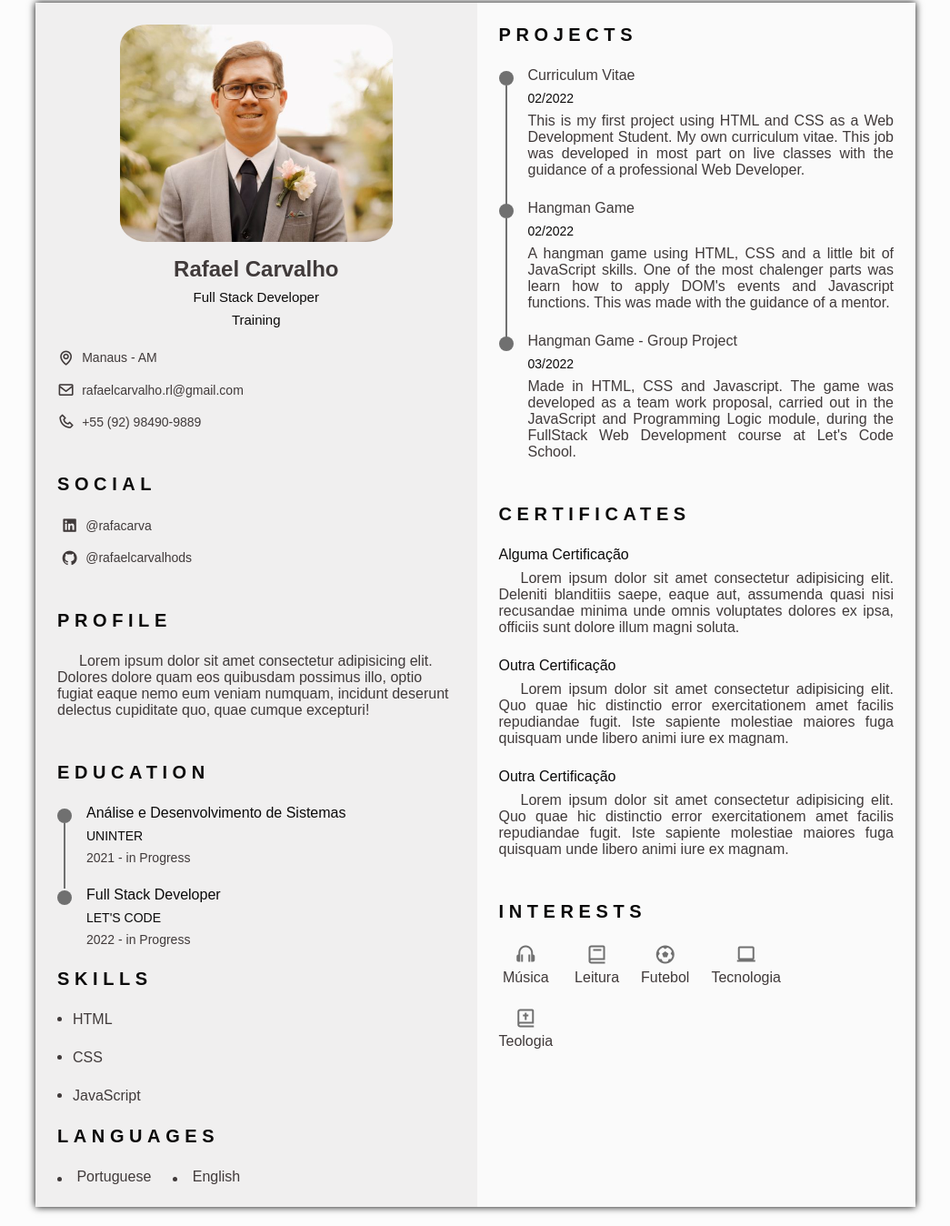
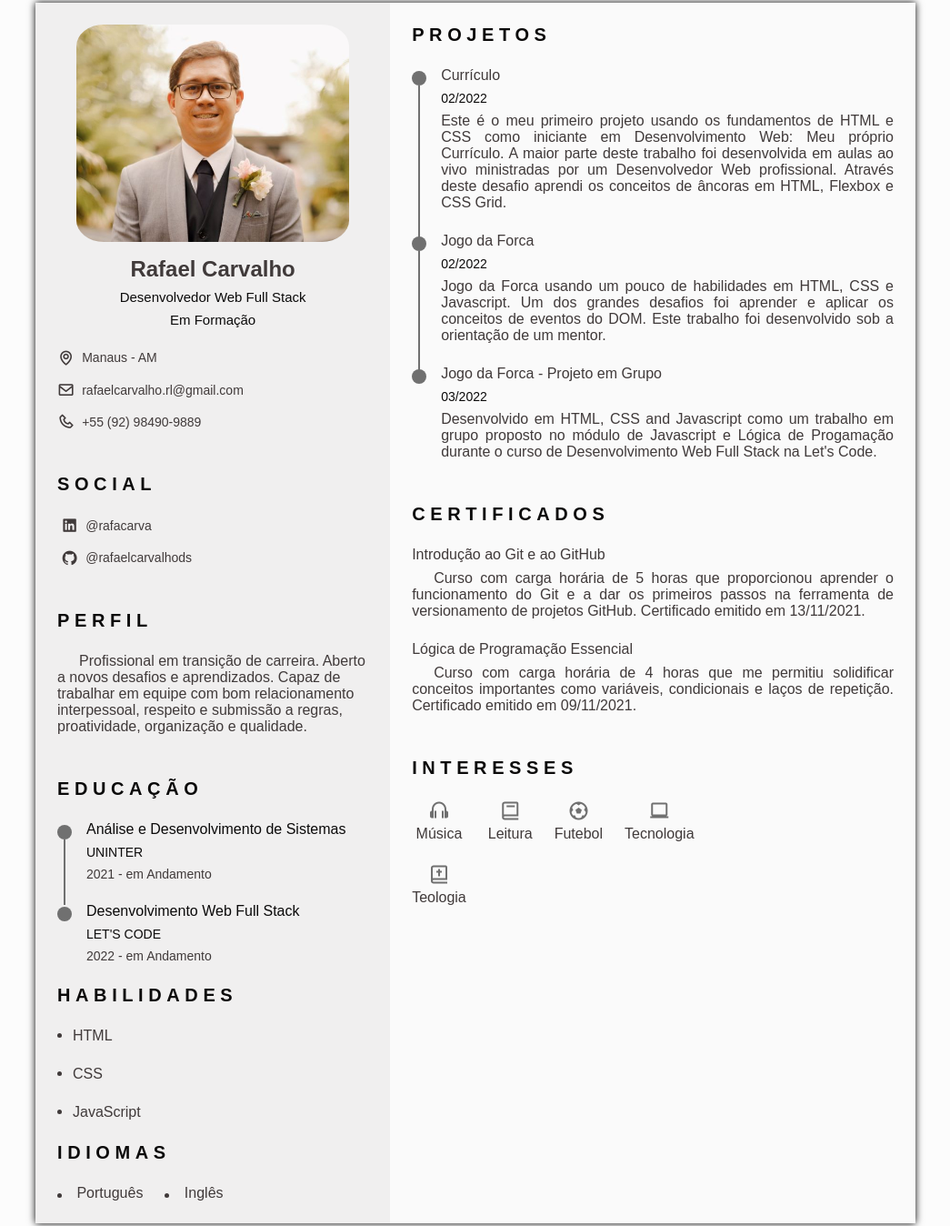
Before and after one commit to eternocarvalho/Curriculo-Rafael-Carvalho, a plain HTML site: page index.html in a window 1280 px wide. Shown: the part 45-1393 px from the top of the page at 91% size, without its empty margins (117-1162 px from the left). Drawn offline with nearby package versions, Linux system fonts and the light colour scheme.

Commit message:
translated to portuguese

```diff
--- a/index.html
+++ b/index.html
@@ -1,7 +1,7 @@
 
 
 <!DOCTYPE html>
-<html lang="en">
+<html lang="pt-BR">
 
   <head>
     <meta charset="UTF-8" />
@@ -41,33 +41,33 @@
 
             <li class="nav_item">
               <a href="#profile" class="nav_link">
-                <i class="nav_icon">Profile</i>
+                <i class="nav_icon">Perfil</i>
               </a>
             </li>
 
             <li class="nav_item">
               <a href="#education" class="nav_link">
-                <i class="nav_icon">Education</i></a>
+                <i class="nav_icon">Educação</i></a>
             </li>
 
             <li class="nav_item">
               <a href="#skills" class="nav_link">
-                <i class="nav_icon">Skills</i></a>
+                <i class="nav_icon">Habilidades</i></a>
             </li>
 
             <li class="nav_item">
               <a href="#experience" class="nav_link">
-                <i class="nav_icon">Experience</i></a>
+                <i class="nav_icon">Projetos</i></a>
             </li>
 
             <li class="nav_item">
               <a href="#certificates" class="nav_link">
-                <i class="nav_icon">Certificates</i></a>
+                <i class="nav_icon">Certificados</i></a>
             </li>
 
             <li class="nav_item">
               <a href="#interests" class="nav_link">
-                <i class="nav_icon">Interests</i></a>
+                <i class="nav_icon">Interesses</i></a>
             </li>
           </ul>
         </div>
@@ -90,8 +90,8 @@
                 <img src="assets/images/rafa-perfil-mini.jpg" alt="Foto de Perfil" class="home_img">
 
                 <h1 class="home_title">Rafael <b>Carvalho</b></h1>
-                <h3 class="home_profession">Full Stack Developer</h3>
-                <h3 class="home_profession">Training</h3>
+                <h3 class="home_profession">Desenvolvedor Web Full Stack</h3>
+                <h3 class="home_profession">Em Formação</h3>
 
               </div>
 
@@ -128,17 +128,15 @@
 
 
           <section class="profile section" id="profile">
-            <h2 class="section-title">Profile</h2>
+            <h2 class="section-title">Perfil</h2>
             <p class="profile_description">
-              Lorem ipsum dolor sit amet consectetur adipisicing elit. Dolores dolore quam eos quibusdam possimus
-              illo, optio fugiat eaque nemo eum veniam numquam, incidunt deserunt delectus cupiditate quo, quae
-              cumque excepturi!
+              Profissional em transição de carreira. Aberto a novos desafios e aprendizados. Capaz de trabalhar em equipe com bom relacionamento interpessoal, respeito e submissão a regras, proatividade, organização e qualidade.
             </p>
           </section>
 
 
           <section class="education section" id="education">
-            <h2 class="section-title">Education</h2>
+            <h2 class="section-title">Educação</h2>
 
             <div class="education_container bd-grid">
 
@@ -153,7 +151,7 @@
                     Análise e Desenvolvimento de Sistemas
                   </h3>
                   <span class="education_studies">UNINTER</span>
-                  <span class="education_year">2021 - in Progress</span>
+                  <span class="education_year">2021 - em Andamento</span>
                 </div>
               </div>
 
@@ -165,9 +163,9 @@
                 </div>
 
                 <div class="education_data bd-grid">
-                  <h3 class="education_title">Full Stack Developer</h3>
+                  <h3 class="education_title">Desenvolvimento Web Full Stack</h3>
                   <span class="education_studies">LET'S CODE</span>
-                  <span class="education_year">2022 - in Progress</span>
+                  <span class="education_year">2022 - em Andamento</span>
                 </div>
               </div>
 
@@ -188,7 +186,7 @@
 
 
           <section class="skills" id="skills">
-            <h2 class="section-title">Skills</h2>
+            <h2 class="section-title">Habilidades</h2>
             <div class="skills_content bd-grid">
               <ul class="skills_data">
 
@@ -209,14 +207,14 @@
           </section>
 
           <section class="languages" id="languages">
-            <h2 class="section-title">Languages</h2>
+            <h2 class="section-title">Idiomas</h2>
             <div class="languages_content bd-grid">
               <ul class="languages_data">
                 <li class="languages_name">
-                  <span class="languages_circle"></span> Portuguese
+                  <span class="languages_circle"></span> Português
                 </li>
                 <li class="languages_name">
-                  <span class="languages_circle"></span> English
+                  <span class="languages_circle"></span> Inglês
                 </li>
               </ul>
             </div>
@@ -241,7 +239,7 @@
         <div class="resume_right">
 
           <section class="experience section" id="experience">
-            <h2 class="section-title">Projects</h2>
+            <h2 class="section-title">Projetos</h2>
 
             <div class="experience_container bd-grid">
 
@@ -253,11 +251,11 @@
 
                 <div class="experience_data bd-grid">
                   <h3 class="experience_title">
-                    <a href="https://rafaelcarvalhods.github.io/Curriculo-Rafael-Carvalho/" class="experience_link">Curriculum Vitae</a>
+                    <a href="https://rafaelcarvalhods.github.io/Curriculo-Rafael-Carvalho/" class="experience_link">Currículo</a>
                   </h3>
                   <span class="experience_company">02/2022</span>
                   <p class="experience_description">
-                    This is my first project using HTML and CSS as a Web Development Student. My own curriculum vitae. This job was developed in most part on live classes with the guidance of a professional Web Developer.
+                    Este é o meu primeiro projeto usando os fundamentos de HTML e CSS como iniciante em Desenvolvimento Web: Meu próprio Currículo. A maior parte deste trabalho foi desenvolvida  em aulas ao vivo ministradas por um Desenvolvedor Web profissional. Através deste desafio aprendi os conceitos de âncoras em HTML, Flexbox e CSS Grid.
                   </p>
                 </div>
               </div>
@@ -270,11 +268,11 @@
 
                 <div class="experience_data bd-grid">
                   <h3 class="experience_title">
-                    <a href="https://rafaelcarvalhods.github.io/hangmangame-jogodaforca/" class="experience_link">Hangman Game</a>
+                    <a href="https://rafaelcarvalhods.github.io/hangmangame-jogodaforca/" class="experience_link">Jogo da Forca</a>
                   </h3>
                   <span class="experience_company">02/2022</span>
                   <p class="experience_description">
-                    A hangman game using HTML, CSS and a little bit of JavaScript skills. One of the most chalenger parts was learn how to apply DOM's events and Javascript functions. This was made with the guidance of a mentor.
+                    Jogo da Forca usando um pouco de habilidades em HTML, CSS e Javascript. Um dos grandes desafios foi aprender e aplicar os conceitos de eventos do DOM. Este trabalho foi desenvolvido sob a orientação de um mentor.
                   </p>
                 </div>
               </div>
@@ -287,11 +285,11 @@
 
                 <div class="experience_data bd-grid">
                   <h3 class="experience_title">
-                    <a href="https://carlosalbertoestrela.github.io/forca2.0_em-grupo/" class="experience_link">Hangman Game - Group Project</a>
+                    <a href="https://carlosalbertoestrela.github.io/forca2.0_em-grupo/" class="experience_link">Jogo da Forca - Projeto em Grupo</a>
                   </h3>
                   <span class="experience_company">03/2022</span>
                   <p class="experience_description">
-                    Made in HTML, CSS and Javascript. The game was developed as a team work proposal, carried out in the JavaScript and Programming Logic module, during the FullStack Web Development course at Let's Code School.
+                    Desenvolvido em HTML, CSS and Javascript como um trabalho em grupo proposto no módulo de Javascript e Lógica de Progamação durante o curso de Desenvolvimento Web Full Stack na Let's Code.
                   </p>
                 </div>
               </div>
@@ -302,42 +300,42 @@
 
 
           <section class="certificate section" id="certificates">
-            <h2 class="section-title">Certificates</h2>
+            <h2 class="section-title">Certificados</h2>
             <div class="certificate_container bd-grid">
 
               <div class="certificate_content">
                 <h3 class="certificate_title">
-                  Alguma Certificação
+                  <a href="https://www.dio.me/certificate/8369FAA2/share" class="experience_link">Introdução ao Git e ao GitHub</a>
                 </h3>
                 <p class="certificate_description">
-                  Lorem ipsum dolor sit amet consectetur adipisicing elit. Deleniti blanditiis saepe, eaque aut, assumenda quasi nisi recusandae minima unde omnis voluptates dolores ex ipsa, officiis sunt dolore illum magni soluta.
+                  Curso com carga horária de 5 horas que proporcionou aprender o funcionamento do Git e a dar os primeiros passos na ferramenta de versionamento de projetos GitHub. Certificado emitido em 13/11/2021.
                 </p>
               </div>
 
               <div class="certificate_content">
+                <h3 class="certificate_title">
+                  <a href="https://www.dio.me/certificate/B89188D9/share" class="experience_link">Lógica de Programação Essencial</a>
+                </h3>
+                <p class="certificate_description">
+                  Curso com carga horária de 4 horas que me permitiu solidificar conceitos importantes como variáveis, condicionais e laços de repetição. Certificado emitido em 09/11/2021.
+                </p>
+              </div>
+
+              <!-- <div class="certificate_content">
                 <h3 class="certificate_title">
                   Outra Certificação
                 </h3>
                 <p class="certificate_description">
                   Lorem ipsum dolor sit amet consectetur adipisicing elit. Quo quae hic distinctio error exercitationem amet facilis repudiandae fugit. Iste sapiente molestiae maiores fuga quisquam unde libero animi iure ex magnam.
                 </p>
-              </div>
-
-              <div class="certificate_content">
-                <h3 class="certificate_title">
-                  Outra Certificação
-                </h3>
-                <p class="certificate_description">
-                  Lorem ipsum dolor sit amet consectetur adipisicing elit. Quo quae hic distinctio error exercitationem amet facilis repudiandae fugit. Iste sapiente molestiae maiores fuga quisquam unde libero animi iure ex magnam.
-                </p>
-              </div>
+              </div> -->
             </div>
           </section>
 
 
 
           <section class="interests section">
-            <h2 class="section-title">Interests</h2>
+            <h2 class="section-title">Interesses</h2>
 
             <div class="interests_container bd-grid">
 
```
